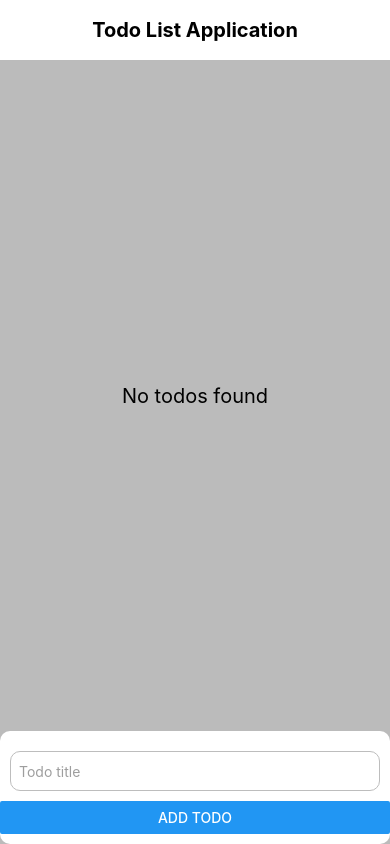
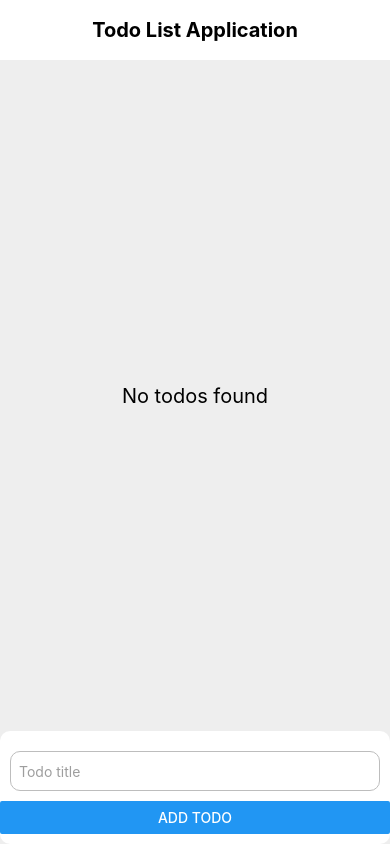
Before and after one commit to mahmoudmagdi/TodoListReactNative, a React Native app: screen / in a window 390 px wide. Built offline with nearby package versions, Linux system fonts and the light colour scheme.

Commit message:
change white level

```diff
--- a/constants/colors.ts
+++ b/constants/colors.ts
@@ -8,7 +8,7 @@ export const GlobalColors = {
         border: "#616161",
     },
     light: {
-        mainBackground: "#bbbbbb",
+        mainBackground: "#eeeeee",
         headerBackground: "#FFFFFF",
         footerBackground: "#FFFFFF",
         text: "#000000",
```
